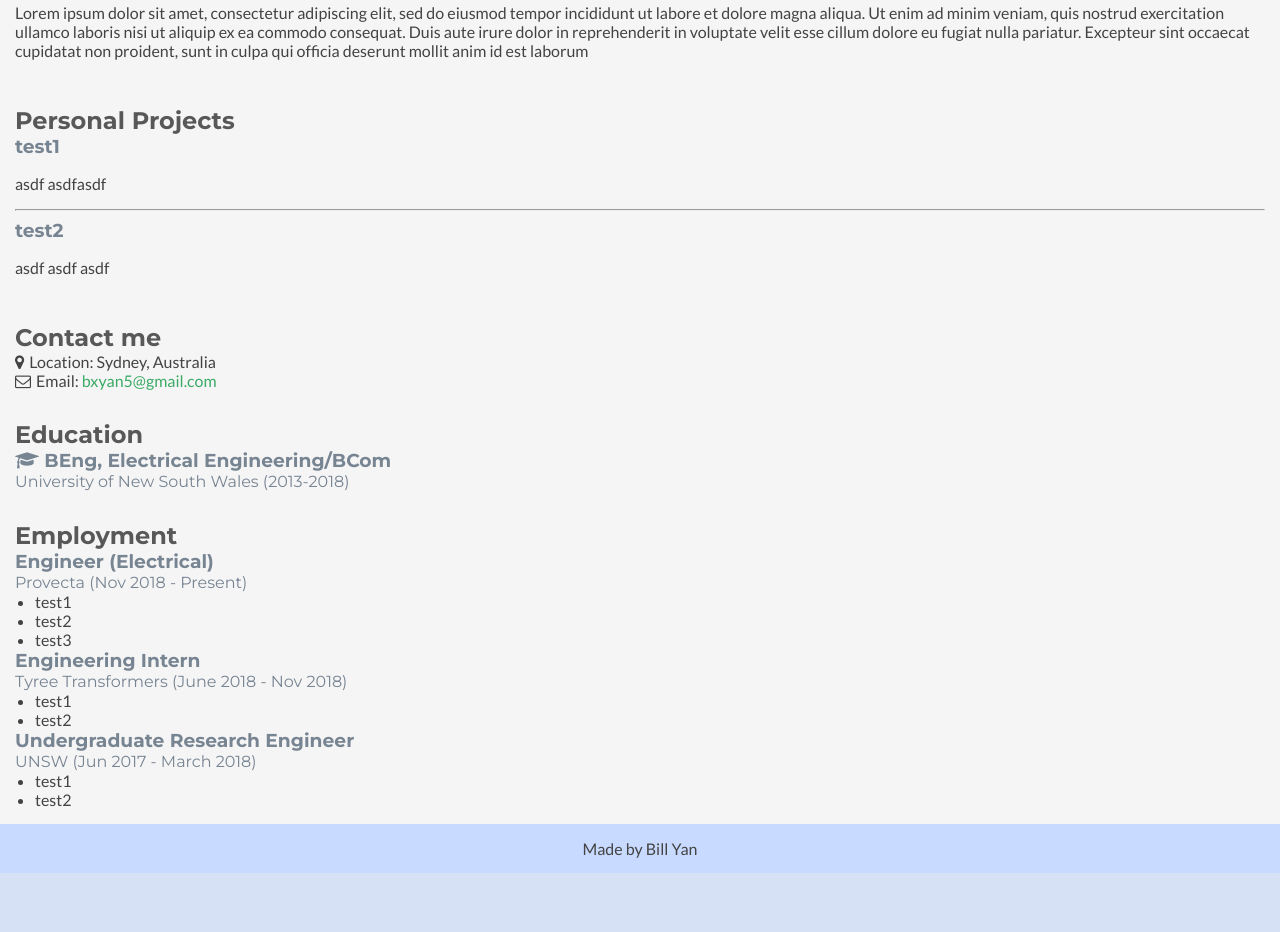
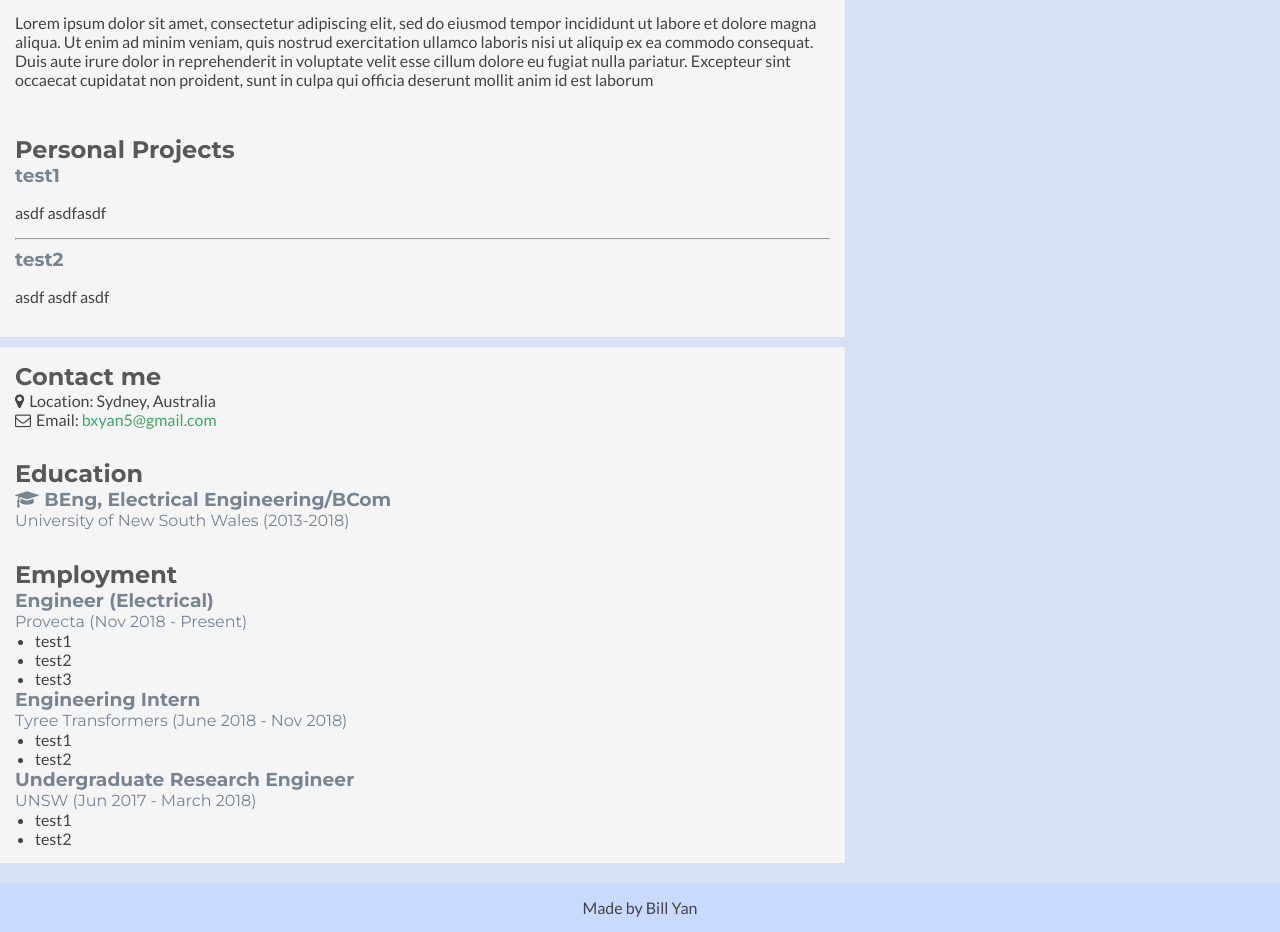
Before and after one commit to byan-1/personal-website, a plain HTML site: page index.html in a window 1280 px wide. Shown: the part 284-1216 px from the top of the page. Before the commit the page ends 1157 px from the top, so only its background shows below. Drawn offline with Linux system fonts and the light colour scheme.

Commit message:
added basic html/css

```diff
--- a/assets/css/styles.css
+++ b/assets/css/styles.css
@@ -18,7 +18,13 @@ a:hover {
 
 .container {
     display: grid;
-    grid-template-columns: 20% 60% 20%
+    grid-template-areas:
+        "header" "header"
+        "main-section" "side-section"
+        "footer" "footer";
+    grid-template-columns: 66% 34%;
+    grid-template-rows: auto 1fr auto;
+    grid-gap: 10px;
 }
 
 ul {
@@ -51,6 +57,7 @@ h3 {
 .header {
   background-color: #f5f5f5;
   padding: 50px 15px;
+  grid-area: header;
 }
 
 .header .container {
@@ -98,12 +105,21 @@ h3 {
   padding-top: 8px;
 }
 
+.main-section {
+    grid-area: main-section;
+}
+
+.side-section {
+    grid-area: side-section;
+}
+
 .content {
   padding: 15px;
   background-color: #f5f5f5;
 }
 
 .footer {
+grid-area: footer;
   text-align: center;
   background-color: #c8daff;
   padding: 15px;
--- a/index.html
+++ b/index.html
@@ -15,6 +15,7 @@
     />
   </head>
   <body>
+      <div class="container">
     <header class="header">
       <h1 class="name">Bill Yan</h1>
       <h2 class="description">Electrical Engineer | Software Developer</h2>
@@ -37,8 +38,8 @@
         <h2>About Me</h2>
         <p>
           Lorem ipsum dolor sit amet, consectetur adipiscing elit, sed do
-            eiusmod tempor incididunt ut labore et dolore magna aliqua. Ut enim
-            ad minim veniam, quis nostrud exercitation ullamco laboris nisi ut
+          eiusmod tempor incididunt ut labore et dolore magna aliqua. Ut enim ad
+          minim veniam, quis nostrud exercitation ullamco laboris nisi ut
           aliquip ex ea commodo consequat. Duis aute irure dolor in
           reprehenderit in voluptate velit esse cillum dolore eu fugiat nulla
           pariatur. Excepteur sint occaecat cupidatat non proident, sunt in
@@ -68,10 +69,8 @@
         <ul class="nostylelist">
           <li><i class="fa fa-map-marker"></i>Location: Sydney, Australia</li>
           <li>
-              <i class="fa fa-envelope-o"></i>Email: <a
-                href="mailto:bxyan5@gmail.com"
-                >bxyan5@gmail.com</a
-              >
+            <i class="fa fa-envelope-o"></i>Email:
+            <a href="mailto:bxyan5@gmail.com">bxyan5@gmail.com</a>
           </li>
         </ul>
       </aside>
@@ -114,6 +113,7 @@
         </div>
       </aside>
     </div>
+    </div>
   </body>
 </html>
 <footer class="footer"><p>Made by Bill Yan</p></footer>
```
Lines whose indentation alone changed are shown as unchanged.
